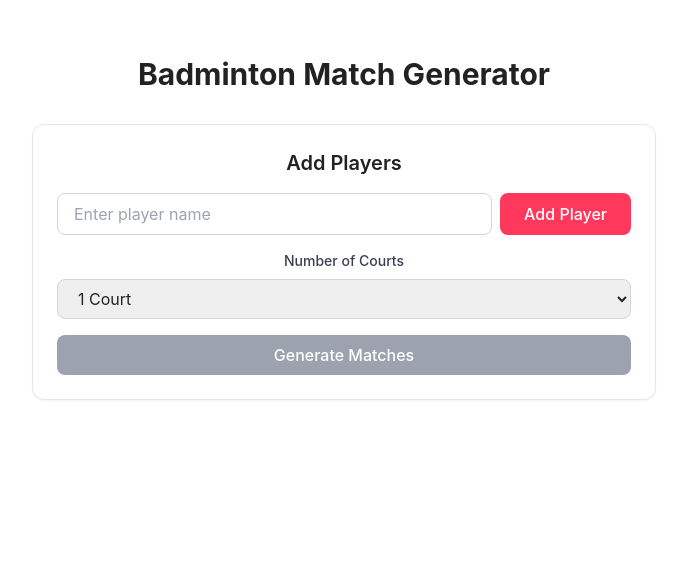
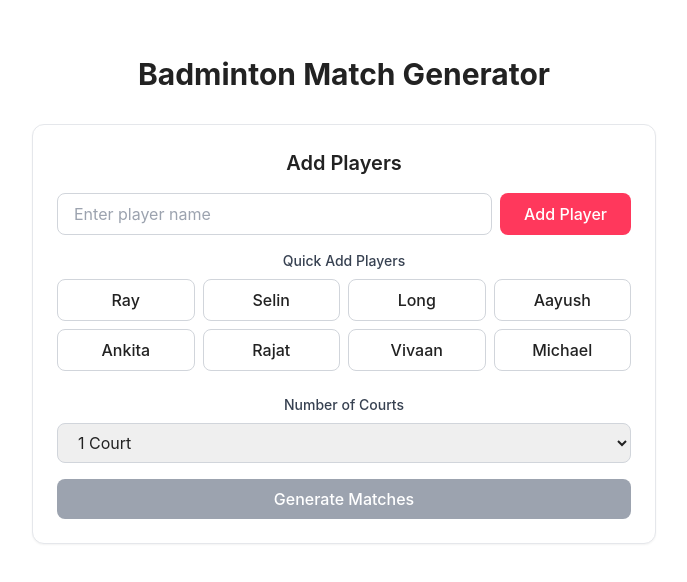
Before and after one commit to atreyaray/badminton-pairings, a React (Vite) app: page / in a window 1280 px wide. Shown: the top 582 px of the page, without its empty margins (296-983 px from the left). Built offline with nearby package versions, Linux system fonts and the light colour scheme.

Commit message:
feat: implemented quick add buttons

```diff
--- a/src/components/PlayerSetup.tsx
+++ b/src/components/PlayerSetup.tsx
@@ -24,6 +24,17 @@ export function PlayerSetup({ onSessionGenerated }: PlayerSetupProps) {
     }
   }
 
+  const addPlayerByName = (name: string) => {
+    if (!players.some(player => player.name === name)) {
+      const newPlayer: Player = {
+        id: crypto.randomUUID(),
+        name
+      }
+      setPlayers([...players, newPlayer])
+      setError(null)
+    }
+  }
+
   const removePlayer = (playerId: string) => {
     setPlayers(players.filter(player => player.id !== playerId))
     setError(null)
@@ -38,6 +49,12 @@ export function PlayerSetup({ onSessionGenerated }: PlayerSetupProps) {
       setError(err instanceof Error ? err.message : 'Failed to generate matches')
     }
   }
+
+  // Common players
+  const commonPlayers = [
+    'Ray', 'Selin', 'Long', 'Aayush',
+    'Ankita', 'Rajat', 'Vivaan', 'Michael'
+  ];
 
   return (
     <div className="max-w-2xl mx-auto p-6">
@@ -62,6 +79,25 @@ export function PlayerSetup({ onSessionGenerated }: PlayerSetupProps) {
           >
             Add Player
           </button>
+        </div>
+
+        {/* Quick add player buttons */}
+        <div className="mb-6">
+          <h3 className="text-sm font-medium text-gray-700 mb-2">Quick Add Players</h3>
+          <div className="grid grid-cols-2 md:grid-cols-4 gap-2">
+            {commonPlayers.filter(name => name).map((name) => (
+              <button
+                key={name}
+                onClick={() => addPlayerByName(name)}
+                className="px-4 py-2 bg-white border border-gray-300 text-[#222222] rounded-lg
+                          hover:bg-[#FFF8F6] hover:border-[#FF385C] hover:text-[#FF385C]
+                          focus:outline-none focus:ring-2 focus:ring-[#FF385C]
+                          transition-all duration-200 transform hover:scale-105"
+              >
+                {name}
+              </button>
+            ))}
+          </div>
         </div>
 
         <div className="mb-4">
```
